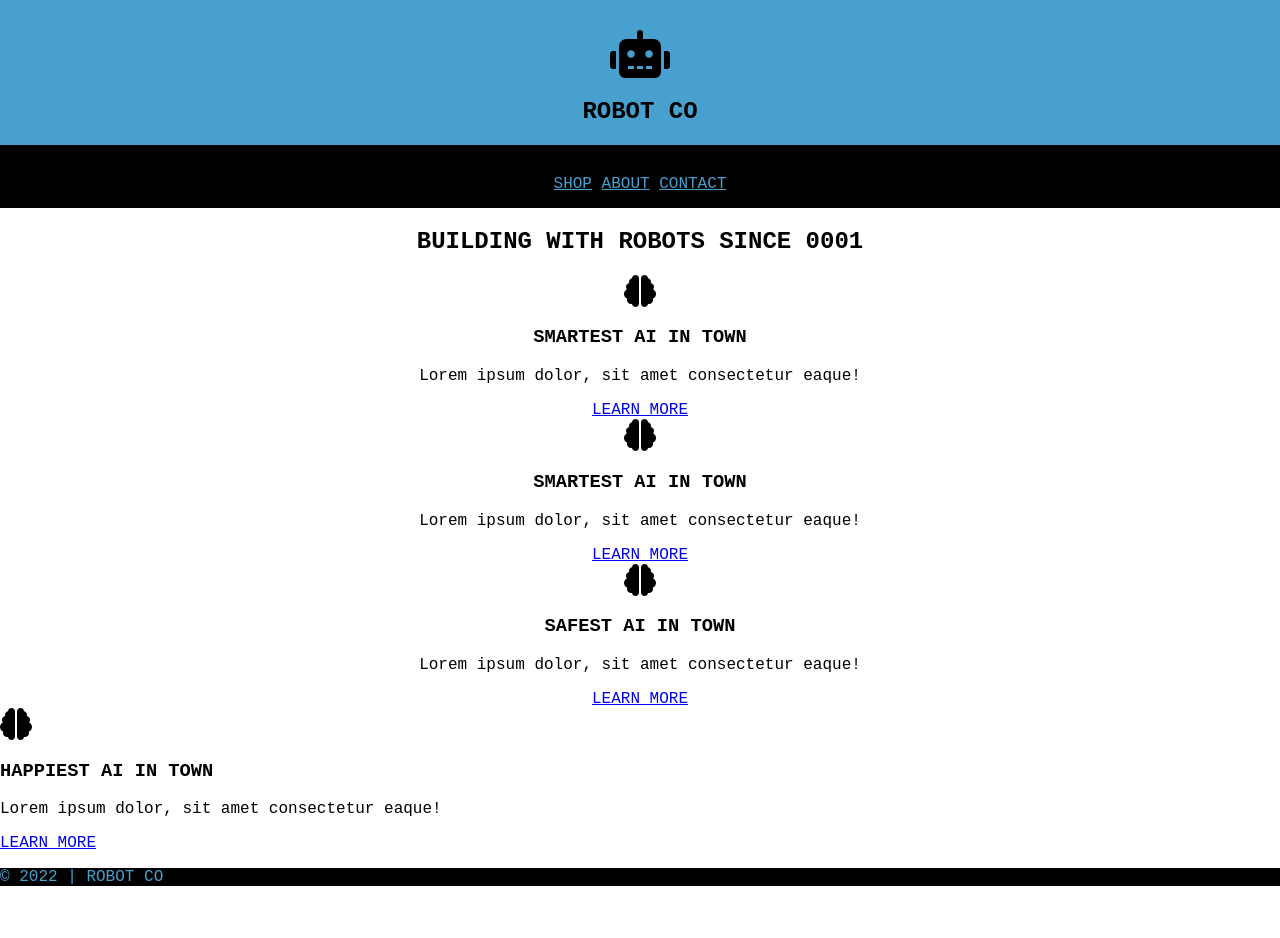
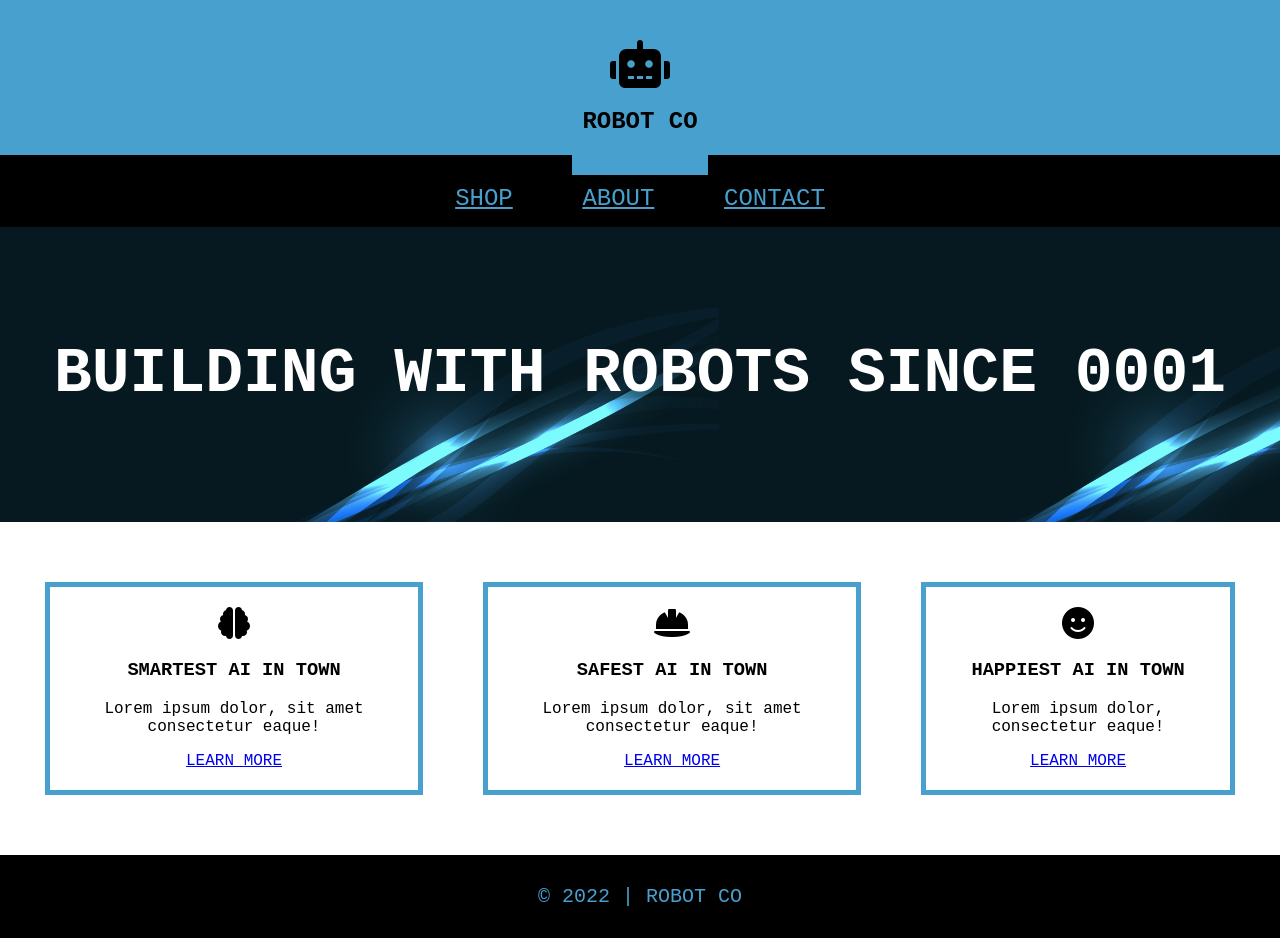
Before and after one commit to patrickarcher414/robot-co, a plain HTML site: page index.html in a window 1280 px wide. Before the commit the page ends 886 px from the top, so only its background shows below. Drawn offline with Linux system fonts and the light colour scheme.

Commit message:
finished styling

```diff
--- a/css/style.css
+++ b/css/style.css
@@ -12,9 +12,17 @@ header {
 }
 #hero {
     text-align: center;
+    background: black;
+    color: white;
+    padding: 60px 15px;
+    font-size: 42px;
+    background-image: url("../images/background.png");
 }
 .callout {
     text-align: center;
+    border: 5px solid #47a0ce;
+    margin: 0 30px;
+    padding: 20px;
 }
 .dark-bg {
     background-color: black;
@@ -27,5 +35,27 @@ nav {
     padding: 30px 15px 15px 15px;
 }
 #logo-cont {
-    padding-top: 30px;
+    padding: 20px 10px;
+    display: inline-block;
+    background: #47a0ce;
+    position: relative;
+    top: 20px;
 }
+#logo-cont h2 {
+    margin-bottom: 0 2px;
+}
+nav a {
+    font-size: 24px;
+    margin: 0 30px;
+}
+main {
+    display: flex;
+    justify-content: center;
+    padding: 60px 15px;
+}
+footer {
+    text-align: center;
+    padding: 10px;
+    font-size: 20px;
+    margin: 0;
+}
--- a/index.html
+++ b/index.html
@@ -25,7 +25,7 @@
     <section id="hero">
         <h1>BUILDING WITH ROBOTS SINCE 0001</h1>
     </section>
-    <section>
+    <main>
 
         <div class="callout">
             <i class="fa-solid fa-brain fa-2x"></i>
@@ -33,28 +33,23 @@
             <p>Lorem ipsum dolor, sit amet consectetur eaque!</p>
             <a href="#">LEARN MORE</a>
         </div>
-        <div  class="callout">
-            <i class="fa-solid fa-brain fa-2x"></i>
-            <h3>SMARTEST AI IN TOWN</h3>
+        </div>
+        <div class="callout">
+            <i class="fa-solid fa-helmet-safety fa-2x"></i>
+            <h3>SAFEST AI IN TOWN</h3>
             <p>Lorem ipsum dolor, sit amet consectetur eaque!</p>
             <a href="#">LEARN MORE</a>
         </div>
         <div class="callout">
-            <i class="fa-solid fa-brain fa-2x"></i>
-            <h3>SAFEST AI IN TOWN</h3>
-            <p>Lorem ipsum dolor, sit amet consectetur eaque!</p>
-            <a href="#">LEARN MORE</a>
-        </div>
-        <div>
-            <i class="fa-solid fa-brain fa-2x"></i>
+            <i class="fa-solid fa-face-smile fa-2x"></i>
             <h3>HAPPIEST AI IN TOWN</h3>
-            <p>Lorem ipsum dolor, sit amet consectetur eaque!</p>
+            <p>Lorem ipsum dolor, consectetur eaque!</p>
             <a href="#">LEARN MORE</a>
         </div>
 
 
 
-    </section>
+    </main>
 
     <footer class="dark-bg">
         <p>&copy; 2022 | ROBOT CO</p>
```
